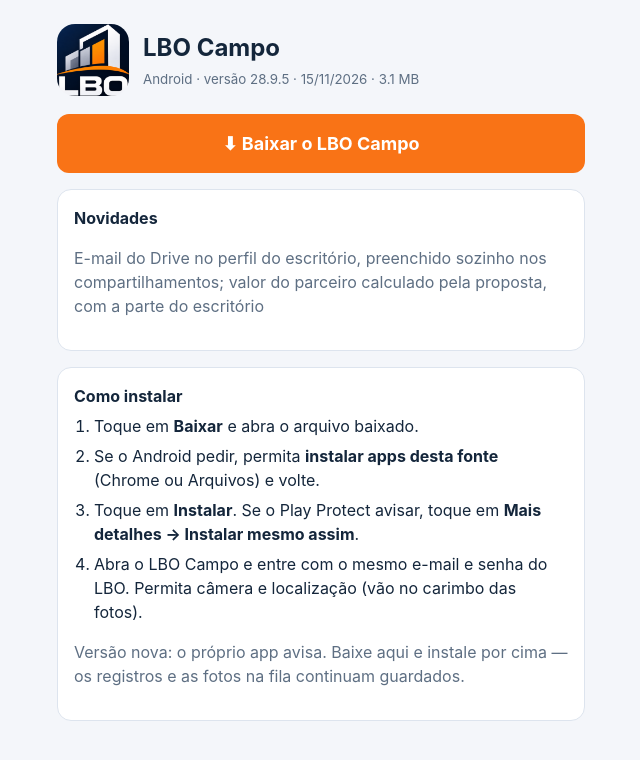
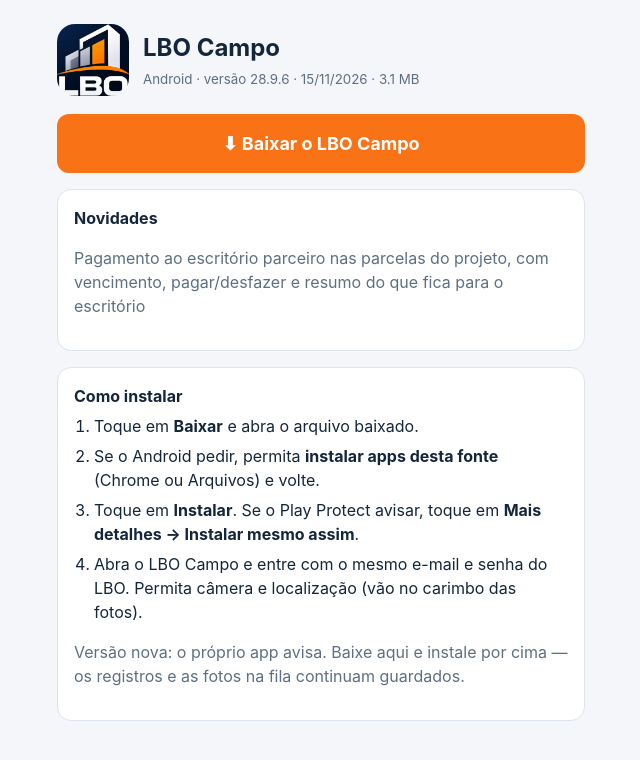
Before and after one commit to raulmauriciogba/lbo-engenharia-atualizacoes, a plain HTML site: page android/index.html in a window 1280 px wide. Shown: the whole page, without its empty margins (319-959 px from the left). Drawn offline with Linux system fonts and the light colour scheme.

Commit message:
Android: página do LBO Campo 28.9.6

```diff
--- a/android/index.html
+++ b/android/index.html
@@ -3,8 +3,8 @@
 *{box-sizing:border-box}body{margin:0;background:var(--bg);color:var(--fg);font:16px/1.5 -apple-system,'Segoe UI',Roboto,Arial,sans-serif}main{max-width:560px;margin:0 auto;padding:24px 16px 48px}
 .top{display:flex;gap:14px;align-items:center}.top img{width:72px;height:72px;border-radius:18px}h1{font-size:24px;margin:0}small,.m{color:var(--mut)}.card{background:var(--card);border:1px solid var(--bd);border-radius:14px;padding:16px;margin-top:16px}
 a.b{display:block;text-align:center;margin-top:18px;padding:16px;border-radius:12px;background:var(--ac);color:#fff;font-weight:700;font-size:18px;text-decoration:none}ol{padding-left:20px;margin:6px 0}li{margin:6px 0}</style></head><body><main>
-<div class="top"><img src="icone.png" alt=""><div><h1>LBO Campo</h1><small>Android · versão 28.9.5 · 15/11/2026 · 3.1 MB</small></div></div>
-<a class="b" href="https://github.com/raulmauriciogba/lbo-engenharia-atualizacoes/releases/download/campo-android-v28.9.5/LBO_Campo_28.9.5.apk">⬇ Baixar o LBO Campo</a>
-<div class="card"><b>Novidades</b><p class="m">E-mail do Drive no perfil do escritório, preenchido sozinho nos compartilhamentos; valor do parceiro calculado pela proposta, com a parte do escritório</p></div>
+<div class="top"><img src="icone.png" alt=""><div><h1>LBO Campo</h1><small>Android · versão 28.9.6 · 15/11/2026 · 3.1 MB</small></div></div>
+<a class="b" href="https://github.com/raulmauriciogba/lbo-engenharia-atualizacoes/releases/download/campo-android-v28.9.6/LBO_Campo_28.9.6.apk">⬇ Baixar o LBO Campo</a>
+<div class="card"><b>Novidades</b><p class="m">Pagamento ao escritório parceiro nas parcelas do projeto, com vencimento, pagar/desfazer e resumo do que fica para o escritório</p></div>
 <div class="card"><b>Como instalar</b><ol><li>Toque em <b>Baixar</b> e abra o arquivo baixado.</li><li>Se o Android pedir, permita <b>instalar apps desta fonte</b> (Chrome ou Arquivos) e volte.</li><li>Toque em <b>Instalar</b>. Se o Play Protect avisar, toque em <b>Mais detalhes → Instalar mesmo assim</b>.</li><li>Abra o LBO Campo e entre com o mesmo e-mail e senha do LBO. Permita câmera e localização (vão no carimbo das fotos).</li></ol>
 <p class="m">Versão nova: o próprio app avisa. Baixe aqui e instale por cima — os registros e as fotos na fila continuam guardados.</p></div></main></body></html>
```
